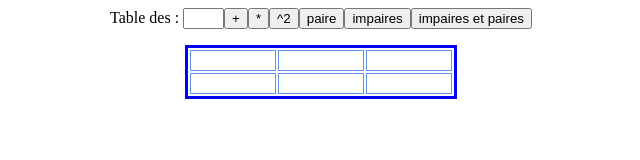
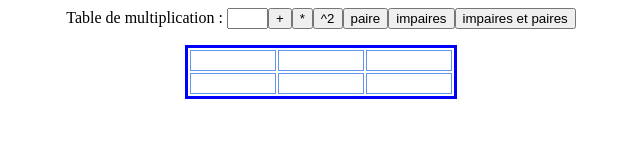
Before and after one commit to RemiS-22/projet2, a plain HTML site: page index.htm in a window 1280 px wide. Shown: the whole page, without its empty margins (319-959 px from the left). Drawn offline with Linux system fonts and the light colour scheme.

Commit message:
version2

```diff
--- a/index.htm
+++ b/index.htm
@@ -7,7 +7,7 @@
 <!------------>
 <body>
 <div class="centre">
-<p>Table des : <input id="n" size="2" /><button onclick="table_addi()" type="button">+</button><button onclick="table_mult()" type="button">*</button><button onclick="table_carre()" type="button">^2</button><button onclick="table_paires()" type="button">paire</button><button onclick="table_impaires()" type="button">impaires</button><button onclick="table_pairesetimpaires()" type="button">impaires et paires</button></p>
+<p>Table de multiplication : <input id="n" size="2" /><button onclick="table_addi()" type="button">+</button><button onclick="table_mult()" type="button">*</button><button onclick="table_carre()" type="button">^2</button><button onclick="table_paires()" type="button">paire</button><button onclick="table_impaires()" type="button">impaires</button><button onclick="table_pairesetimpaires()" type="button">impaires et paires</button></p>
 
 <table>
 	<tbody>
```
